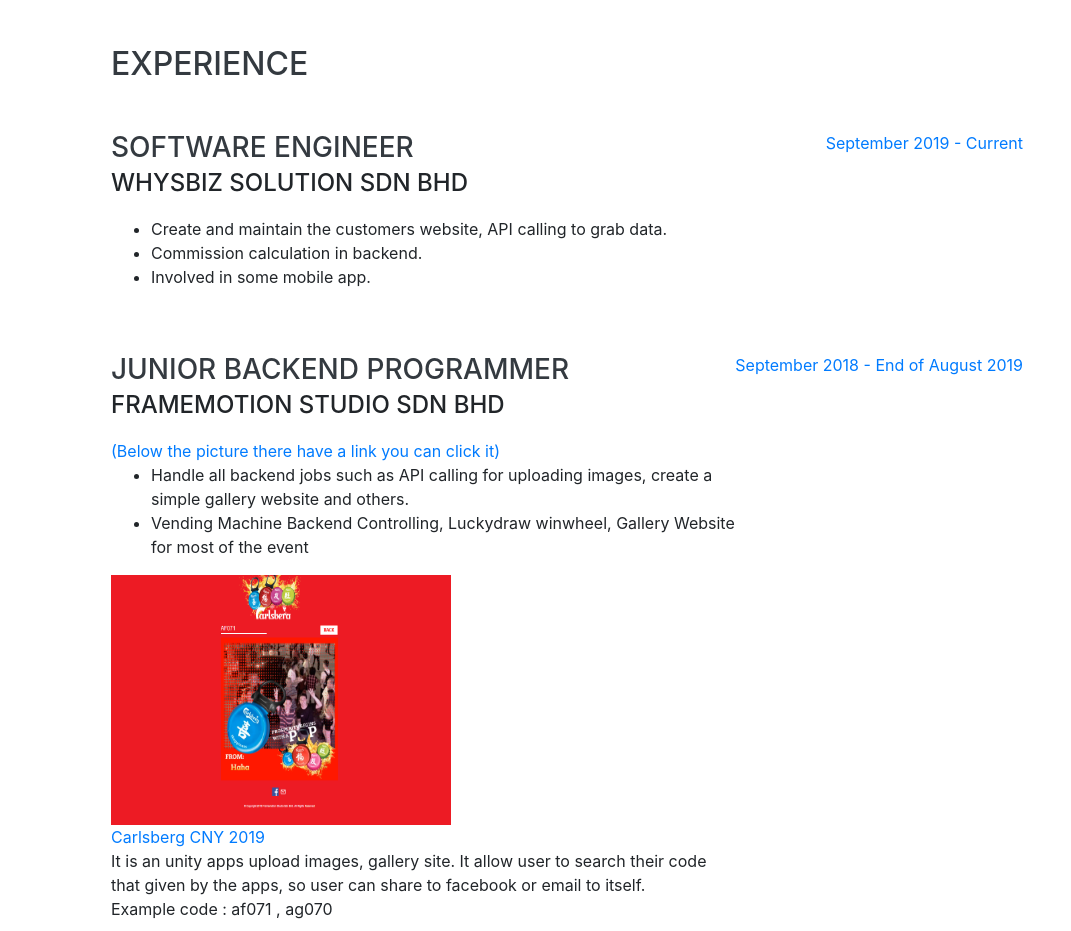
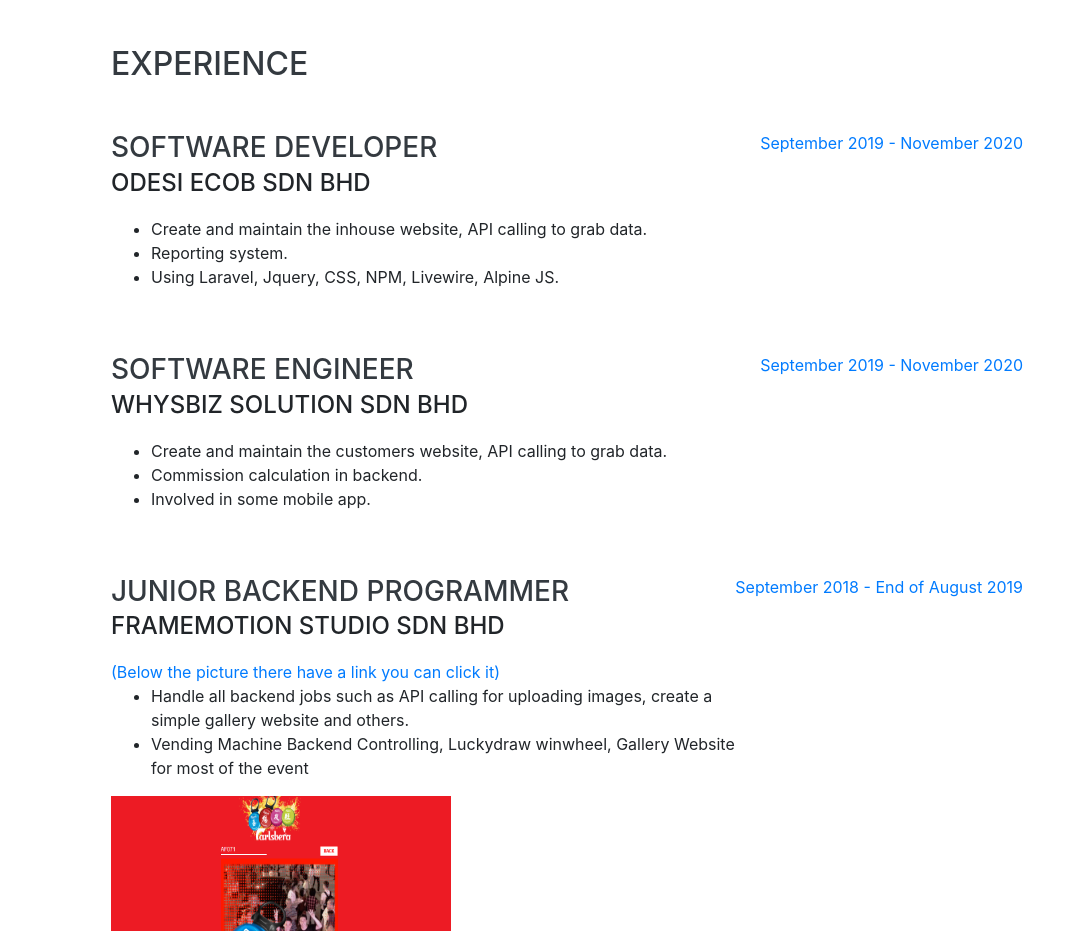
Before and after one commit to chinyeep123/chinyeep123.github.io, a website with bundled scripts: page index.html in a window 1280 px wide. Shown: the part 804-1735 px from the top of the page, without its empty margins (209-1280 px from the left). Built offline with nearby package versions, Linux system fonts and the light colour scheme; a web font is replaced by a local one.

Commit message:
26112021 patrick : update profile

```diff
--- a/index.html
+++ b/index.html
@@ -100,6 +100,21 @@
 
         <div class="resume-item d-flex flex-column flex-md-row justify-content-between mb-5">
           <div class="resume-content">
+            <h3 class="mb-0">Software Developer</h3>
+            <div class="subheading mb-3">ODESI eCOB Sdn Bhd</div>
+            <ul>
+              <li>Create and maintain the inhouse website, API calling to grab data.</li>
+              <li>Reporting system.</li>
+              <li>Using Laravel, Jquery, CSS, NPM, Livewire, Alpine JS.</li>
+            </ul>
+          </div>
+          <div class="resume-date text-md-right">
+            <span class="text-primary">September 2019 - November 2020</span>
+          </div>
+        </div>
+
+        <div class="resume-item d-flex flex-column flex-md-row justify-content-between mb-5">
+          <div class="resume-content">
             <h3 class="mb-0">Software Engineer</h3>
             <div class="subheading mb-3">Whysbiz Solution Sdn Bhd</div>
             <ul>
@@ -109,7 +124,7 @@
             </ul>
           </div>
           <div class="resume-date text-md-right">
-            <span class="text-primary">September 2019 - Current</span>
+            <span class="text-primary">September 2019 - November 2020</span>
           </div>
         </div>
 
```
Also changed, not shown: assets/img/freelance/pic-1.jpg (added), assets/img/freelance/pic-2.jpg (added), assets/img/freelance/pic-3.jpg (added).
